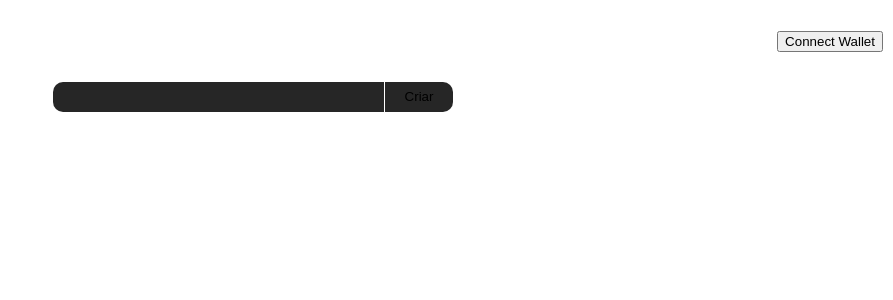
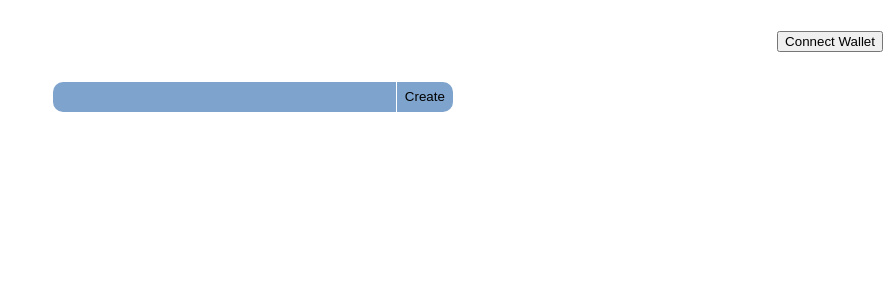
Before and after one commit to jhonattan-farias/Todos-solidity-Js, a Next.js app in the folder Frontend/: page / in a window 1280 px wide. Shown: the top 300 px of the page, without its empty margins (387-1280 px from the left). Built offline with nearby package versions, Linux system fonts and the light colour scheme.

Commit message:
changing the addTask function

```diff
--- a/Frontend/pages/index.tsx
+++ b/Frontend/pages/index.tsx
@@ -1,7 +1,7 @@
 import type { NextPage } from 'next'
 import Head from 'next/head'
 import Image from 'next/image'
-import { ButtonHTMLAttributes, HtmlHTMLAttributes, useState } from 'react'
+import { ButtonHTMLAttributes, FormEvent, HtmlHTMLAttributes, useEffect, useState } from 'react'
 import styles from '../styles/Home.module.scss'
 
 interface TaskProps {
@@ -22,22 +22,26 @@ const Home: NextPage = () => {
       if(!ethereum){
         button.innerText = 'Install Metamask'
       }
+
       await ethereum.request({ method: 'eth_requestAccounts' });
       const accounts = await ethereum.request({ method: 'eth_accounts' });
       console.log(accounts)
     } catch(err) {
+      console.log(err)
     }
   }
 
-  function addTask() {
-    setTasks([
-      ...tasks,
-      { task: inputTask,
+  function addTask(event:FormEvent<HTMLFormElement>) {
+    event.preventDefault()
+    if(inputTask === '') return;
+
+    setTasks([...tasks,{
+        task: inputTask,
         id: tasks.length++,
         isCompleted: false
       }])
+    setInputTask('')
   }
-
 
   return (
     <>
@@ -65,19 +69,17 @@ const Home: NextPage = () => {
       <div className={styles.createTask}>
         <form
           onSubmit={(event) => {
-            event.preventDefault()
-            setInputTask('')
-            addTask()
+            addTask(event)
           }}
         >
           <input
             type="text"
-            onChange={({target}) => {
+            onChange={({ target }) => {
               setInputTask(target.value);
             }}
             value={inputTask}
           />
-          <button>Criar</button>
+          <button>Create</button>
         </form>
       </div>
 
--- a/Frontend/styles/Home.module.scss
+++ b/Frontend/styles/Home.module.scss
@@ -24,11 +24,13 @@
   }
 
   button {
-    background-color: #262626;
+    background-color: #7EA3CC;
     border:0;
     border-radius: 0 10px 10px 0;
 
-    width:5rem;
+    width:4rem;
+    cursor:pointer;
+
   }
 
   input{
@@ -38,7 +40,7 @@
     height: 100%;
     width:100%;padding-left: 10px;
     border-radius: 10px 0  0 10px;
-    background-color: #262626;
+    background-color: #7EA3CC;
   }
 }
 
```
